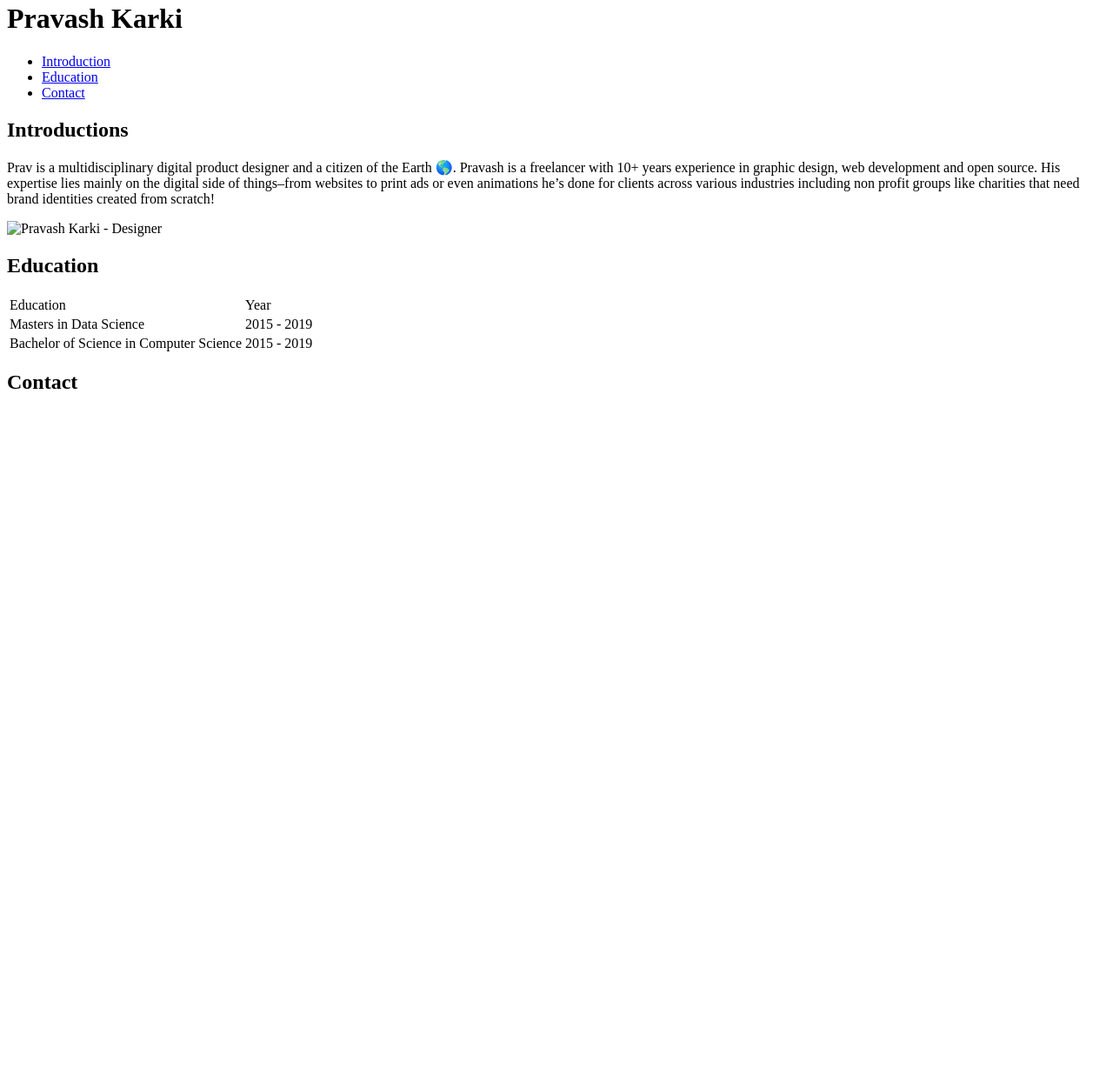
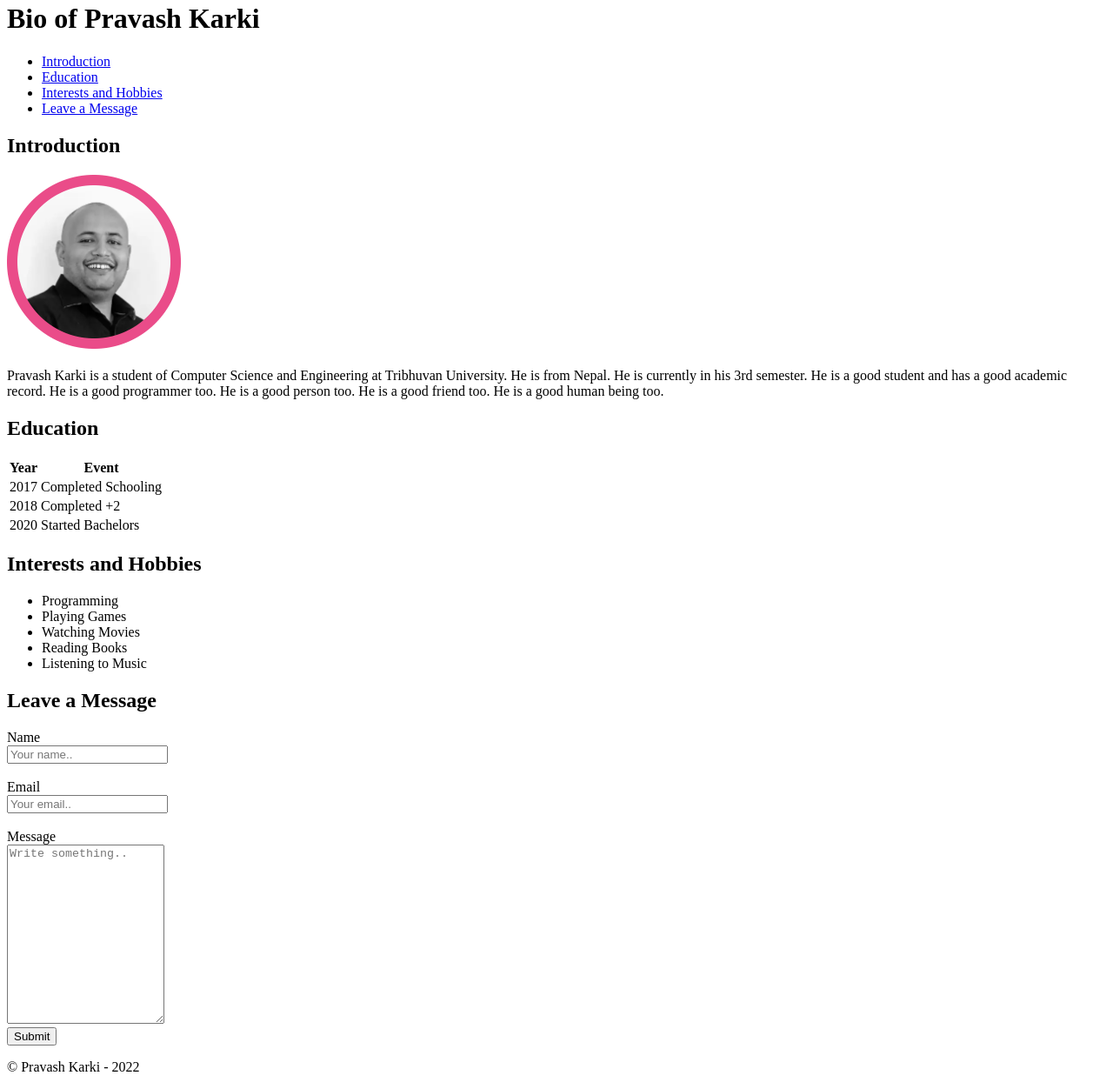
Before and after one commit to pravashkarki/webtechnologies, a plain HTML site: page Workshop/Week One/Exercise Two/index.html in a window 1280 px wide. Shown: the part 18-1270 px from the top of the page at 87% size. Before the commit the page ends 800 px from the top, so only its background shows below. Drawn offline with Linux system fonts and the light colour scheme.

Commit message:
File Cleanup

```diff
--- a/Workshop/Week One/Exercise Two/index.html
+++ b/Workshop/Week One/Exercise Two/index.html
@@ -1,48 +1,78 @@
 <!DOCTYPE html>
-<html>
+<html lang="en">
   <head>
-    <title>Portfolio: Pravash Karki</title>
+    <meta charset="UTF-8" />
+    <meta http-equiv="X-UA-Compatible" content="IE=edge" />
+    <meta name="viewport" content="width=device-width, initial-scale=1.0" />
+    <title>Pravash Karki</title>
   </head>
   <body>
-    <!-- Introduction Section -->
-    <h1>Pravash Karki</h1>
-    <ul>
-      <li><a href="#introduction"> Introduction </a></li>
-      <li><a href="#education"> Education </a></li>
-      <li><a href="#contact"> Contact </a></li>
-    </ul>
+    <h1>Bio of Pravash Karki</h1>
+    <nav>
+      <ul>
+        <li><a href="#intro">Introduction</a></li>
+        <li><a href="#edu">Education</a></li>
+        <li><a href="#hobby">Interests and Hobbies</a></li>
+        <li><a href="#message">Leave a Message</a></li>
+      </ul>
+    </nav>
 
-    <h2 id="introduction">Introductions</h2>
+    <h2 id="intro">Introduction</h2>
     <p>
-      Prav is a multidisciplinary digital product designer and a citizen of the
-      Earth 🌎. Pravash is a freelancer with 10+ years experience in graphic
-      design, web development and open source. His expertise lies mainly on the
-      digital side of things–from websites to print ads or even animations he’s
-      done for clients across various industries including non profit groups
-      like charities that need brand identities created from scratch!
+      <img src="pravash.png" alt="Pravash Karki" height="200px" /> <br /><br />
+      Pravash Karki is a student of Computer Science and Engineering at
+      Tribhuvan University. He is from Nepal. He is currently in his 3rd
+      semester. He is a good student and has a good academic record. He is a
+      good programmer too. He is a good person too. He is a good friend too. He
+      is a good human being too.
     </p>
-
-    <img src="pravash.jpeg" alt="Pravash Karki - Designer" />
-
-    <!-- Education Section -->
-    <h2 id="education">Education</h2>
+    <h2 id="edu">Education</h2>
     <table>
       <tr>
-        <td>Education</td>
-        <td>Year</td>
+        <th>Year</th>
+        <th>Event</th>
       </tr>
       <tr>
-        <td>Masters in Data Science</td>
-        <td>2015 - 2019</td>
+        <td>2017</td>
+        <td>Completed Schooling</td>
       </tr>
       <tr>
-        <td>Bachelor of Science in Computer Science</td>
-        <td>2015 - 2019</td>
+        <td>2018</td>
+        <td>Completed +2</td>
+      </tr>
+      <tr>
+        <td>2020</td>
+        <td>Started Bachelors</td>
       </tr>
     </table>
-
-    <!-- Contact Section -->
-    <h2 id="contact">Contact</h2>
-    <form action="#"></form>
+    <h2 id="hobby">Interests and Hobbies</h2>
+    <ul>
+      <li>Programming</li>
+      <li>Playing Games</li>
+      <li>Watching Movies</li>
+      <li>Reading Books</li>
+      <li>Listening to Music</li>
+    </ul>
+    <h2 id="message">Leave a Message</h2>
+    <form action="#">
+      <label for="name">Name</label> <br />
+      <input type="text" id="name" name="name" placeholder="Your name.." />
+      <br /><br />
+      <label for="email">Email</label> <br />
+      <input type="email" id="email" name="email" placeholder="Your email.." />
+      <br /><br />
+      <label for="message">Message</label><br />
+      <textarea
+        id="message"
+        name="message"
+        placeholder="Write something.."
+        style="height: 200px"
+      ></textarea>
+      <br />
+      <input type="submit" value="Submit" />
+    </form>
+    <footer>
+      <p>&copy; Pravash Karki - 2022</p>
+    </footer>
   </body>
 </html>
```
